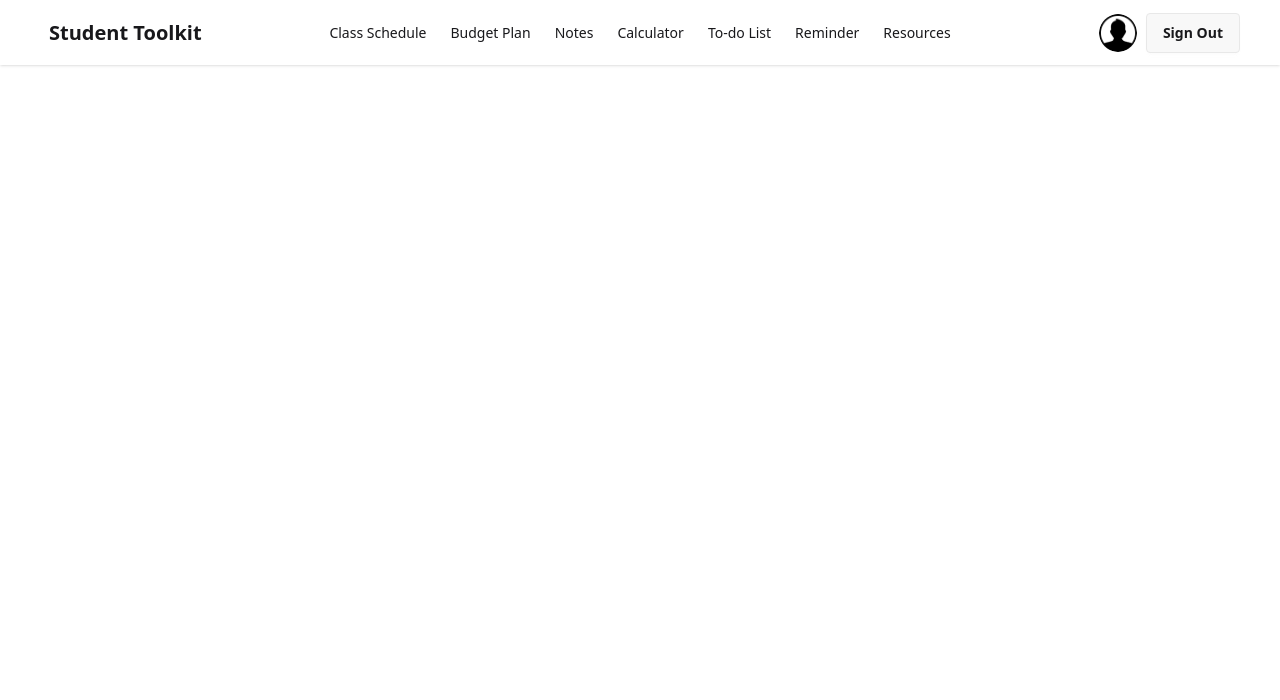
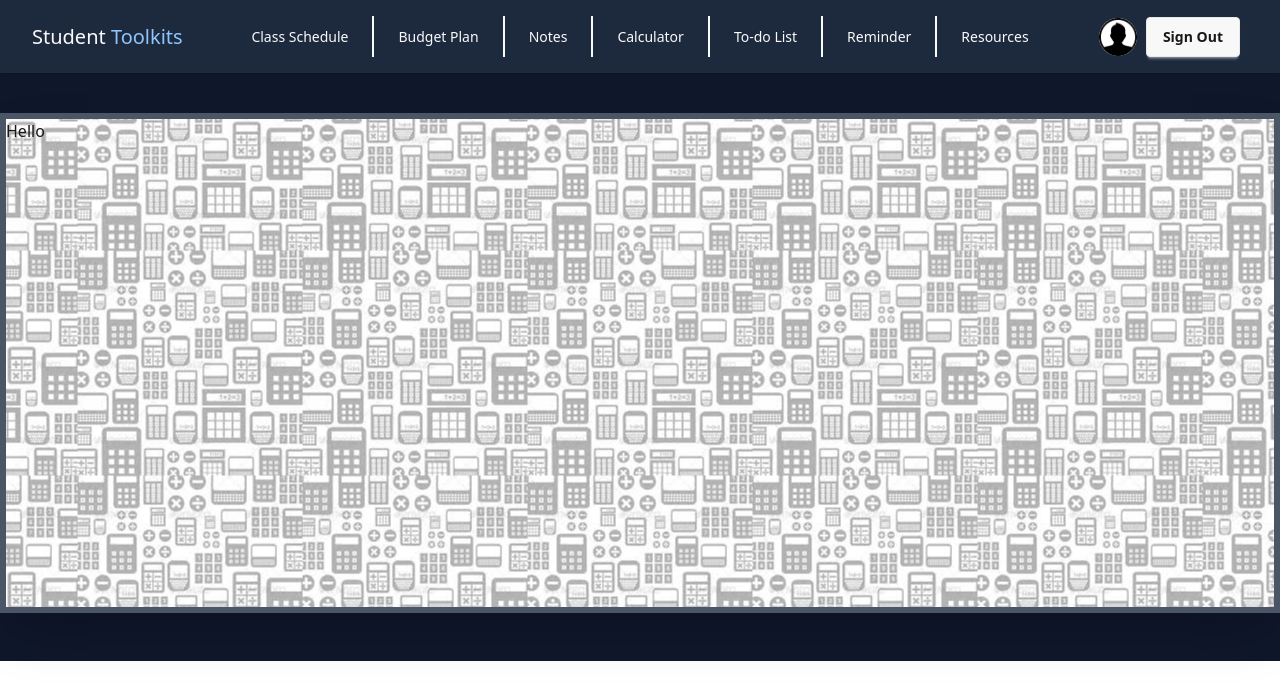
Before and after one commit to Afroza-Nipa13/my-student-tracker-app, a React (Vite) app: page /calculator in a window 1280 px wide. Shown: the top 700 px of the page. Built offline with nearby package versions, Linux system fonts and the light colour scheme.

Commit message:
added some style in navbar, added calculator component

```diff
--- a/src/pages/Calculator.jsx
+++ b/src/pages/Calculator.jsx
@@ -1,10 +1,22 @@
 import React from 'react';
+import printedBg from '../assets/calculator.jpg'
 
 const Calculator = () => {
     return (
-        <div>
+       <div className='bg-slate-900 pb-2'>
+         <div
+        style={{
+                            backgroundImage: `url(${printedBg})`,
+                            backgroundRepeat: 'repeat',
+                            backgroundPosition: 'center',
+                            height: '500px',
+                            width: '100%',
 
+                        }}
+                        className='lg:flex justify-between w-[100vw] mx-auto my-10  shadow-2xl border-6 border-gray-600'>
+            <h1>Hello</h1>
         </div>
+       </div>
     );
 };
 
--- a/src/pages/navbar/Navbar.jsx
+++ b/src/pages/navbar/Navbar.jsx
@@ -4,32 +4,32 @@ import { NavLink } from "react-router";
 const Navbar = () => {
   const links = (
     <>
-      <li>
+      <li className="px-3 py-1">
         <NavLink to="/class-schedule">Class Schedule</NavLink>
       </li>
-      <li>
+      <li className="px-3 py-1">
         <NavLink to="/budget-plan">Budget Plan</NavLink>
       </li>
-      <li>
+      <li className="px-3 py-1">
         <NavLink to="/notes">Notes</NavLink>
       </li>
-      <li>
+      <li className="px-3 py-1">
         <NavLink to="/calculator">Calculator</NavLink>
       </li>
-      <li>
+      <li className="px-3 py-1">
         <NavLink to="/todo">To-do List</NavLink>
       </li>
-      <li>
+      <li className="px-3 py-1">
         <NavLink to="/reminder">Reminder</NavLink>
       </li>
-      <li>
+      <li className="px-3 py-1">
         <NavLink to="/resources">Resources</NavLink>
       </li>
     </>
   );
 
   return (
-    <div className="navbar bg-base-100 shadow-sm lg:px-8">
+    <div className="navbar bg-slate-800 shadow-sm lg:px-8">
       <div className="navbar-start">
         {/* Dropdown for small screens */}
         <div className="dropdown dropdown-hover">
@@ -51,18 +51,18 @@ const Navbar = () => {
           </div>
           <ul
             tabIndex={0}
-            className="menu menu-sm dropdown-content bg-base-100 rounded-box z-1 mt-3 w-52 p-2 shadow"
+            className="menu menu-sm dropdown-content text-gray-50 rounded-box z-1 mt-3 w-52 p-2 shadow"
           >
             {links}
           </ul>
         </div>
-        <NavLink to="/" className="btn btn-ghost text-xl">
-          Student Toolkit
+        <NavLink to="/" className="text-xl text-gray-50">
+          Student <span className="text-blue-300">Toolkits </span>
         </NavLink>
       </div>
 
       <div className="navbar-center hidden lg:flex">
-        <ul className="menu menu-horizontal px-1">{links}</ul>
+        <ul className="menu menu-horizontal text-gray-50 divide-x-2 px-1">{links}</ul>
       </div>
 
       <div className="navbar-end">
--- /dev/null
+++ b/src/shared/ErrorPage.jsx
@@ -0,0 +1,20 @@
+import React from 'react';
+
+const ErrorPage = () => {
+    return (
+        <section className="flex items-center h-full p-16 dark:bg-gray-50 dark:text-gray-800">
+	<div className="container flex flex-col items-center justify-center px-5 mx-auto my-8">
+		<div className="max-w-md text-center">
+			<h2 className="mb-8 font-extrabold text-9xl dark:text-gray-400">
+				<span className="sr-only">Error</span>404
+			</h2>
+			<p className="text-2xl font-semibold md:text-3xl">Sorry, we couldn't find this page.</p>
+			<p className="mt-4 mb-8 dark:text-gray-600">But dont worry, you can find plenty of other things on our homepage.</p>
+			<a rel="noopener noreferrer" href="#" className="px-8 py-3 font-semibold rounded dark:bg-violet-600 dark:text-gray-50">Back to homepage</a>
+		</div>
+	</div>
+</section>
+    );
+};
+
+export default ErrorPage;
```
Also changed, not shown: src/assets/calculator.jpg (added).
